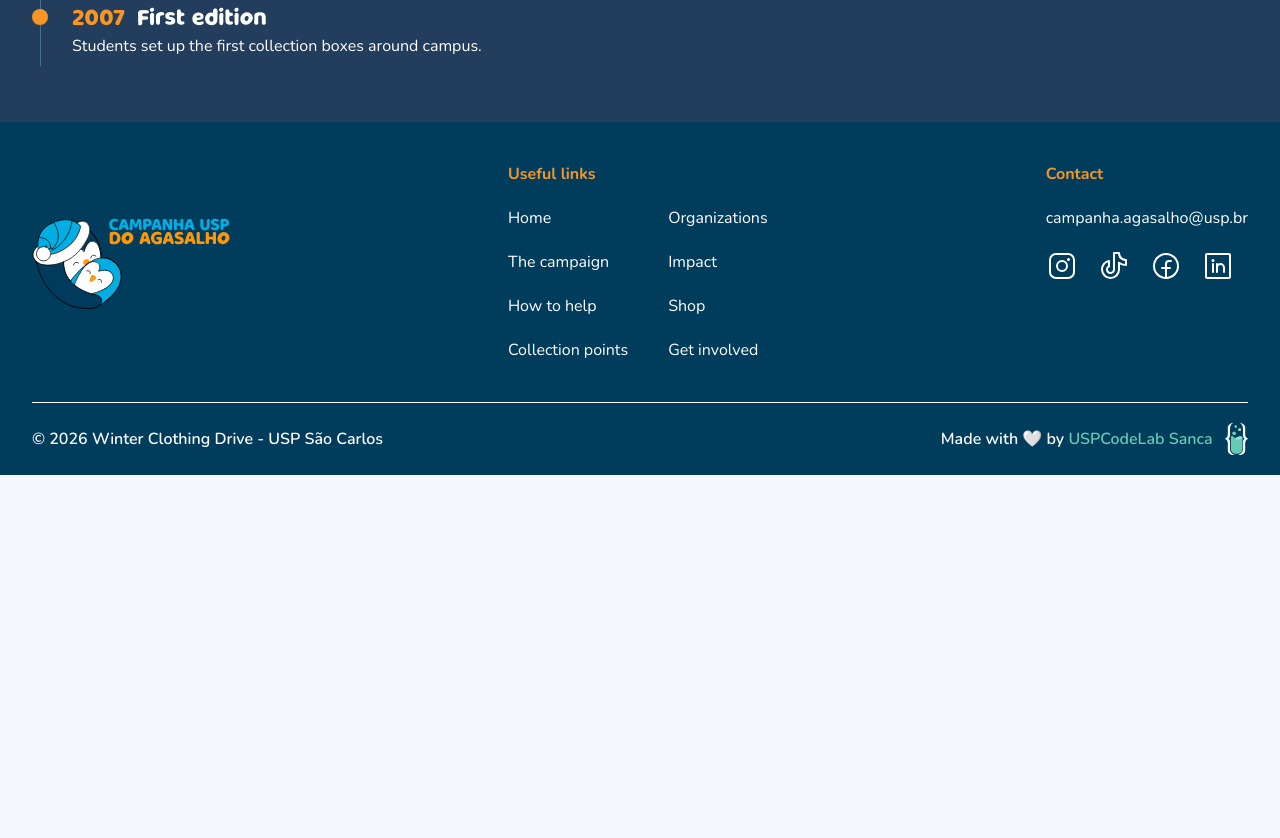
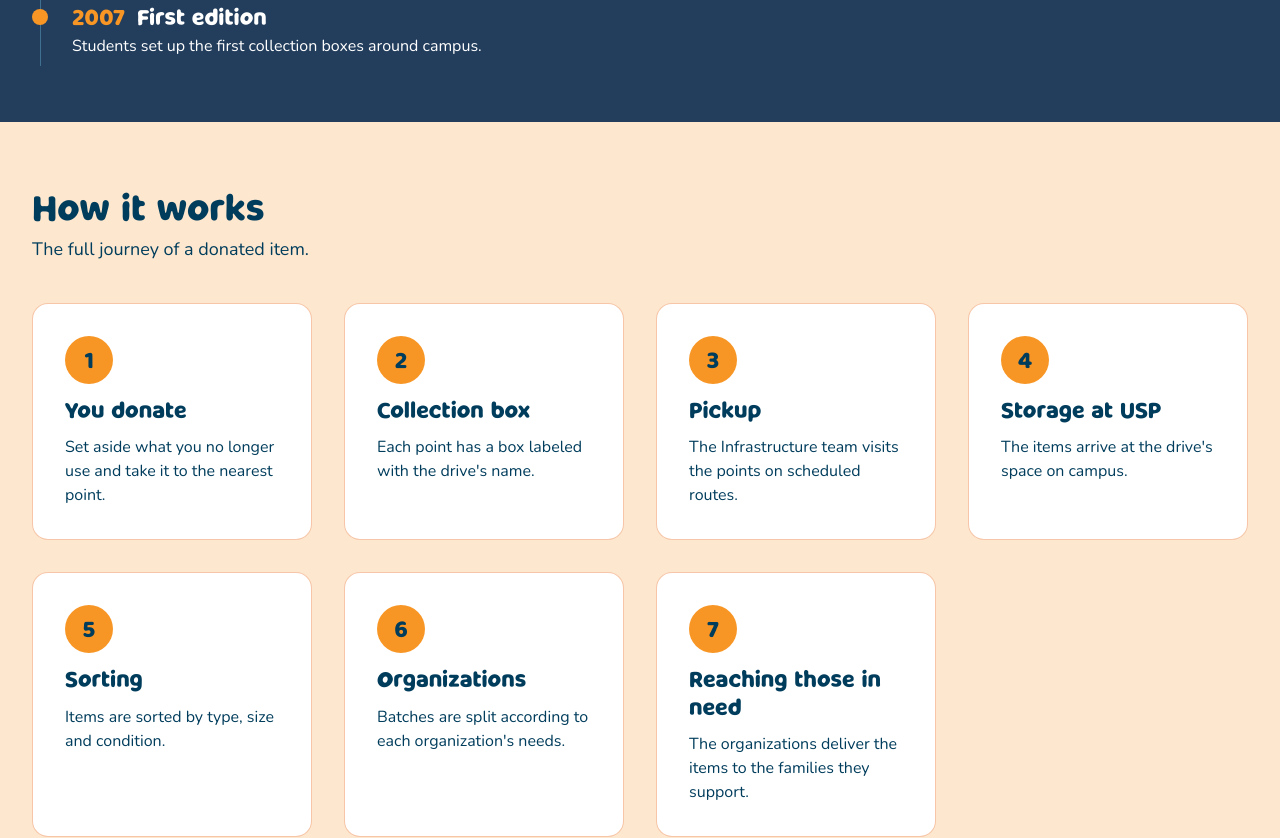
Before and after one commit to USPCodeLabSanca/Campanha-do-Agasalho, a React (Vite) app: page /campanha in a window 1280 px wide. Shown: the part 1520-2358 px from the top of the page. Before the commit the page ends 1995 px from the top, so only its background shows below. Built offline with nearby package versions, Linux system fonts and the light colour scheme.

Commit message:
feat: cria seção Como funciona

```diff
--- /dev/null
+++ b/src/components/campaign/CampaignHowItWorks.tsx
@@ -0,0 +1,68 @@
+import { useTranslation } from 'react-i18next'
+
+import { StepCard } from '../StepCard'
+
+const steps = [
+  {
+    titleKey: 'campaign.howItWorks.steps.donate.title',
+    descriptionKey: 'campaign.howItWorks.steps.donate.description',
+  },
+  {
+    titleKey: 'campaign.howItWorks.steps.box.title',
+    descriptionKey: 'campaign.howItWorks.steps.box.description',
+  },
+  {
+    titleKey: 'campaign.howItWorks.steps.collect.title',
+    descriptionKey: 'campaign.howItWorks.steps.collect.description',
+  },
+  {
+    titleKey: 'campaign.howItWorks.steps.storage.title',
+    descriptionKey: 'campaign.howItWorks.steps.storage.description',
+  },
+  {
+    titleKey: 'campaign.howItWorks.steps.sorting.title',
+    descriptionKey: 'campaign.howItWorks.steps.sorting.description',
+  },
+  {
+    titleKey: 'campaign.howItWorks.steps.entities.title',
+    descriptionKey: 'campaign.howItWorks.steps.entities.description',
+  },
+  {
+    titleKey: 'campaign.howItWorks.steps.delivery.title',
+    descriptionKey: 'campaign.howItWorks.steps.delivery.description',
+  },
+] as const
+
+export function CampaignHowItWorks() {
+  const { t } = useTranslation()
+
+  return (
+    <section
+      id="como-funciona"
+      className="scroll-mt-20 bg-orange-3 section-spacing"
+      aria-labelledby="campaign-how-it-works-title"
+    >
+      <div className="page-container">
+        <h2 id="campaign-how-it-works-title" className="text-h2">
+          {t('campaign.howItWorks.title')}
+        </h2>
+        <p className="mt-2 text-body-lg">{t('campaign.howItWorks.subtitle')}</p>
+
+        <ol
+          className="mt-10 grid gap-8 sm:grid-cols-2 lg:grid-cols-4"
+          role="list"
+        >
+          {steps.map((step, index) => (
+            <li key={step.titleKey}>
+              <StepCard
+                step={index + 1}
+                title={t(step.titleKey)}
+                description={t(step.descriptionKey)}
+              />
+            </li>
+          ))}
+        </ol>
+      </div>
+    </section>
+  )
+}
--- a/src/pages/Campaign.tsx
+++ b/src/pages/Campaign.tsx
@@ -1,13 +1,24 @@
+import { useEffect } from 'react'
 import { useTranslation } from 'react-i18next'
+import { useLocation } from 'react-router'
 
 import { PageHero } from '../components/PageHero'
 import { CampaignValues } from '../components/campaign/CampaignValues'
 import { CampaignHistory } from '../components/campaign/CampaignHistory'
+import { CampaignHowItWorks } from '../components/campaign/CampaignHowItWorks'
 
 import floqGroup from '../assets/images/floq_group.svg'
 
 export function Campaign() {
   const { t } = useTranslation()
+  const { hash } = useLocation()
+
+  // Rola até a seção quando o link tem #, ex.: /campanha#como-funciona
+  useEffect(() => {
+    if (hash) {
+      document.querySelector(hash)?.scrollIntoView()
+    }
+  }, [hash])
 
   return (
     <>
@@ -19,6 +30,7 @@ export function Campaign() {
       />
       <CampaignValues />
       <CampaignHistory />
+      <CampaignHowItWorks />
     </>
   )
 }
```
